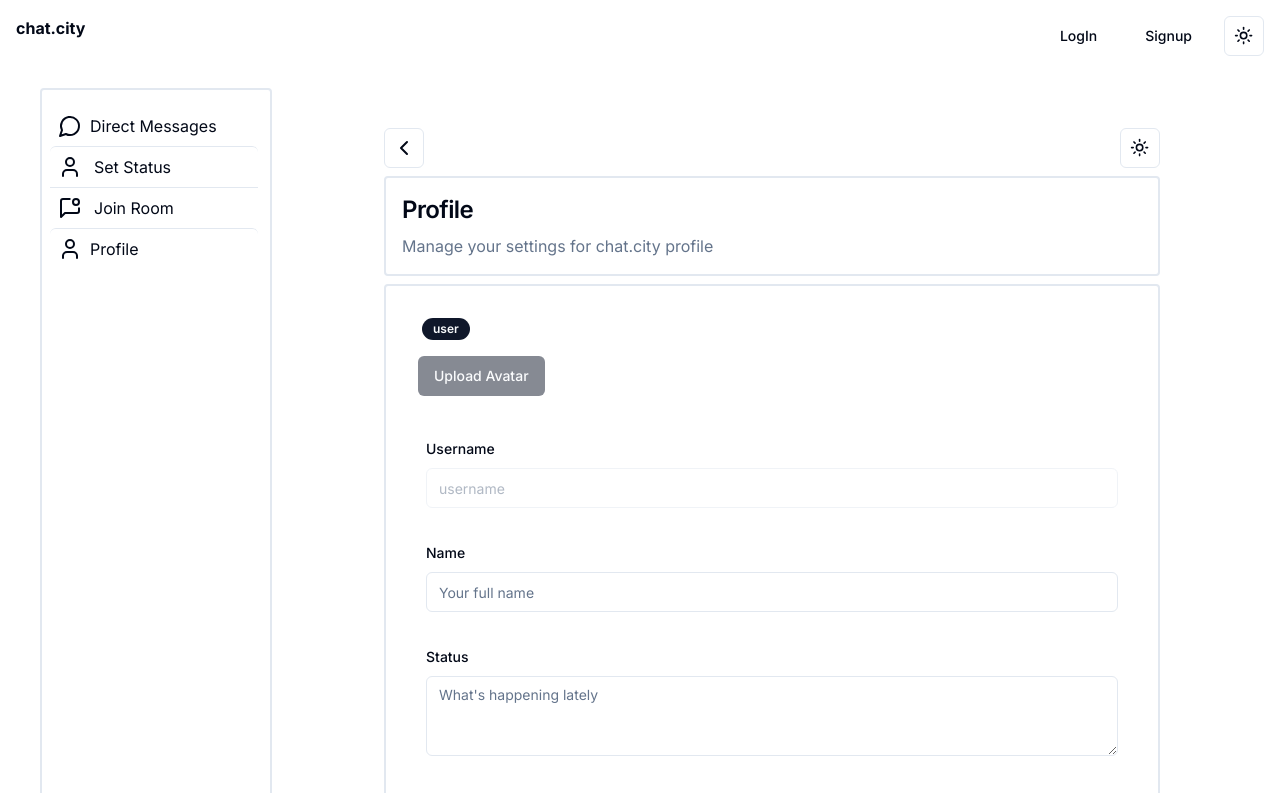
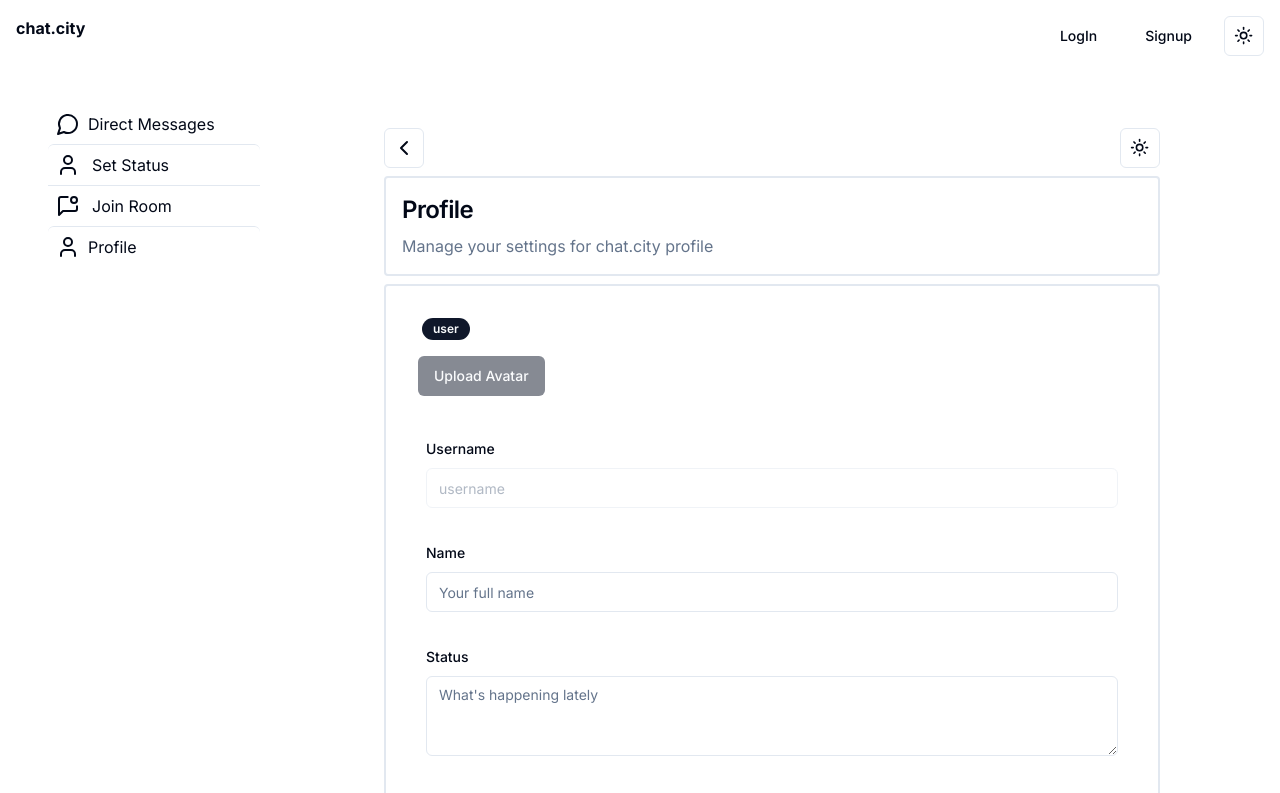
Before and after one commit to LaPulgaaa/chatapp, a Next.js app: page /home/profile in a window 1280 px wide. Shown: the top 793 px of the page. Built offline with nearby package versions, Linux system fonts and the light colour scheme; no server answers.

Commit message:
sidebar: Remove border.

```diff
--- a/components/Sidebar.tsx
+++ b/components/Sidebar.tsx
@@ -24,7 +24,7 @@ export default function Sidebar(){
     }
 
     return (
-        <ScrollArea className="mx-2 rounded-sm border-2 p-2 sticky pt-4 ">
+        <ScrollArea className="mx-2 p-2 sticky pt-4 ">
            {session.status === "authenticated" && <div className="flex ml-1 pb-2 text-center cursor-pointer">
                 <Avatar className="">
                     {/* @ts-ignore */}
```
